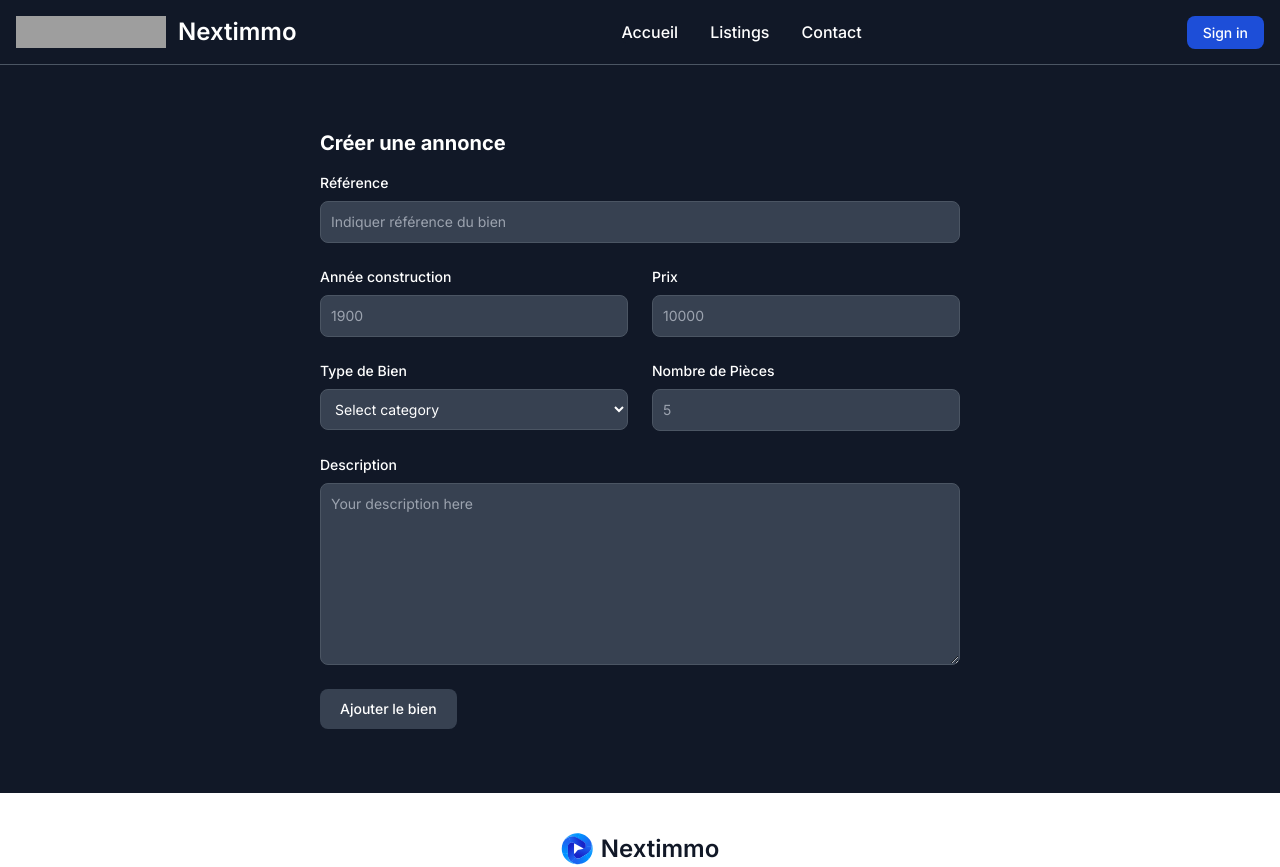
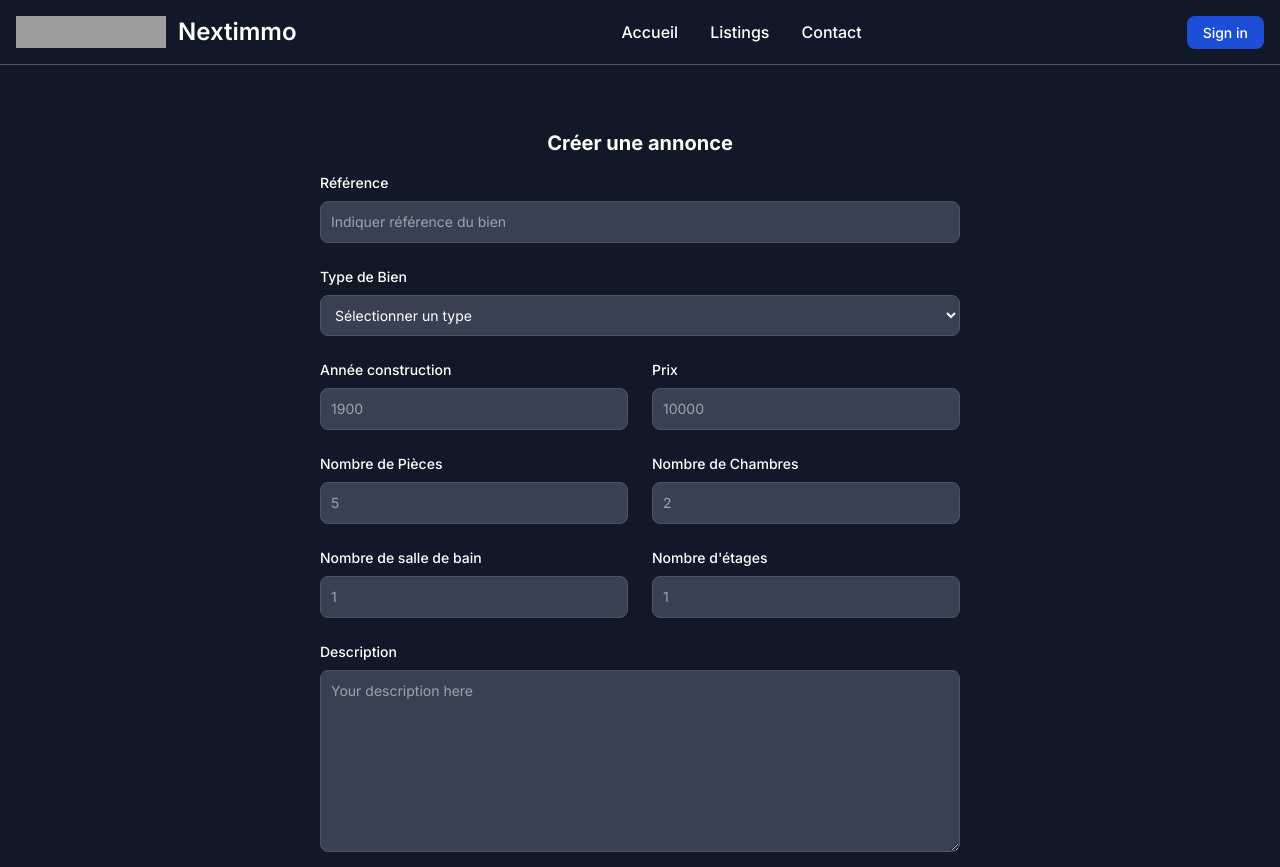
Before and after one commit to Ayrow/nextimmo, a Next.js app: page /dashboard/add-listing in a window 1280 px wide. Shown: the top 867 px of the page. Built offline with nearby package versions, Linux system fonts and the light colour scheme; no server answers; grey boxes are pictures that could not be loaded.

Commit message:
added more fields to the addind listing form

```diff
--- a/src/app/dashboard/add-listing/page.js
+++ b/src/app/dashboard/add-listing/page.js
@@ -2,7 +2,10 @@ const AddListing = () => {
   return (
     <section className='bg-gray-900'>
       <div className='py-8 px-4 mx-auto max-w-2xl lg:py-16'>
-        <h2 className='mb-4 text-xl font-bold text-white'>Créer une annonce</h2>
+        <h2 className='mb-4 text-xl text-center font-bold text-white'>
+          Créer une annonce
+        </h2>
+
         <form action='#'>
           <div className='grid gap-4 sm:grid-cols-2 sm:gap-6'>
             <div className='sm:col-span-2'>
@@ -17,6 +20,23 @@ const AddListing = () => {
                 placeholder='Indiquer référence du bien'
                 required
               />
+            </div>
+            <div className='sm:col-span-2'>
+              <label className='block mb-2 text-sm font-medium text-white'>
+                Type de Bien
+              </label>
+              <select
+                id='typeBien'
+                className='border text-sm rounded-lg block w-full p-2.5 bg-gray-700 border-gray-600 placeholder-gray-400 text-white focus:ring-gray-500 focus:border-gray-500'>
+                <option selected=''>Sélectionner un type</option>
+                <option value='maison'>Maison</option>
+                <option value='appartement'>Appartement</option>
+                <option value='terrain'>Terrain</option>
+                <option value='immeuble'>Immeuble</option>
+                <option value='parking'>Parking</option>
+                <option value='garage'>Garage</option>
+                <option value='bureau'>Bureau</option>
+              </select>
             </div>
             <div className='w-full'>
               <label className='block mb-2 text-sm font-medium text-white'>
@@ -46,23 +66,6 @@ const AddListing = () => {
             </div>
             <div>
               <label className='block mb-2 text-sm font-medium text-white'>
-                Type de Bien
-              </label>
-              <select
-                id='typeBien'
-                className='border text-sm rounded-lg block w-full p-2.5 bg-gray-700 border-gray-600 placeholder-gray-400 text-white focus:ring-gray-500 focus:border-gray-500'>
-                <option selected=''>Select category</option>
-                <option value='maison'>Maison</option>
-                <option value='appartement'>Appartement</option>
-                <option value='terrain'>Terrain</option>
-                <option value='immeuble'>Immeuble</option>
-                <option value='parking'>Parking</option>
-                <option value='garage'>Garage</option>
-                <option value='bureau'>Bureau</option>
-              </select>
-            </div>
-            <div>
-              <label className='block mb-2 text-sm font-medium text-white'>
                 Nombre de Pièces
               </label>
               <input
@@ -71,6 +74,45 @@ const AddListing = () => {
                 id='nbPieces'
                 className='border text-sm rounded-lg block w-full p-2.5 bg-gray-700 border-gray-600 placeholder-gray-400 text-white focus:ring-gray-500 focus:border-gray-500'
                 placeholder='5'
+                required
+              />
+            </div>
+            <div className='w-full'>
+              <label className='block mb-2 text-sm font-medium text-white'>
+                Nombre de Chambres
+              </label>
+              <input
+                type='number'
+                name='nbChambre'
+                id='nbChambre'
+                className='border text-sm rounded-lg block w-full p-2.5 bg-gray-700 border-gray-600 placeholder-gray-400 text-white focus:ring-gray-500 focus:border-gray-500'
+                placeholder='2'
+                required
+              />
+            </div>
+            <div>
+              <label className='block mb-2 text-sm font-medium text-white'>
+                Nombre de salle de bain
+              </label>
+              <input
+                type='number'
+                name='nbSDB'
+                id='nbSDB'
+                className='border text-sm rounded-lg block w-full p-2.5 bg-gray-700 border-gray-600 placeholder-gray-400 text-white focus:ring-gray-500 focus:border-gray-500'
+                placeholder='1'
+                required
+              />
+            </div>
+            <div>
+              <label className='block mb-2 text-sm font-medium text-white'>
+                Nombre d'étages
+              </label>
+              <input
+                type='number'
+                name='nbEtage'
+                id='nbEtage'
+                className='border text-sm rounded-lg block w-full p-2.5 bg-gray-700 border-gray-600 placeholder-gray-400 text-white focus:ring-gray-500 focus:border-gray-500'
+                placeholder='1'
                 required
               />
             </div>
@@ -85,6 +127,9 @@ const AddListing = () => {
                 placeholder='Your description here'></textarea>
             </div>
           </div>
+
+          <div className='border-b border-sky-900 pb-12 grid gap-4 sm:grid-cols-2 sm:gap-6'></div>
+
           <button
             type='submit'
             className='inline-flex items-center px-5 py-2.5 mt-4 sm:mt-6 text-sm font-medium text-center text-white bg-gray-700 rounded-lg focus:ring-4 focus:ring-gray-900 hover:bg-gray-800'>
```
